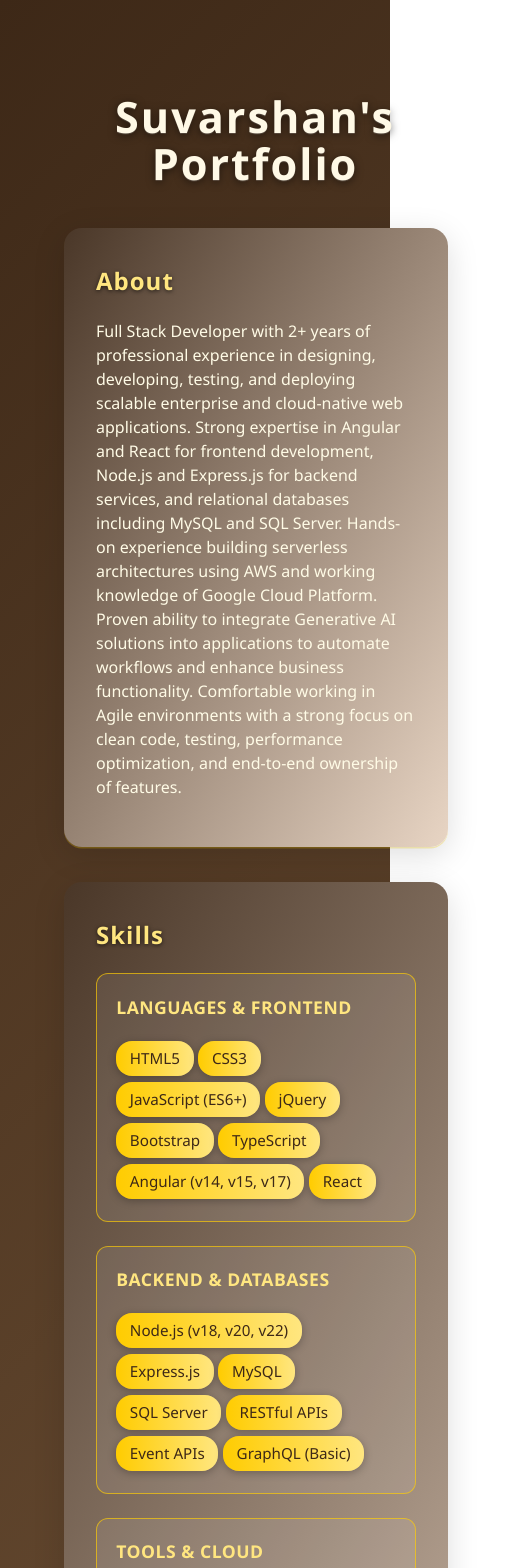
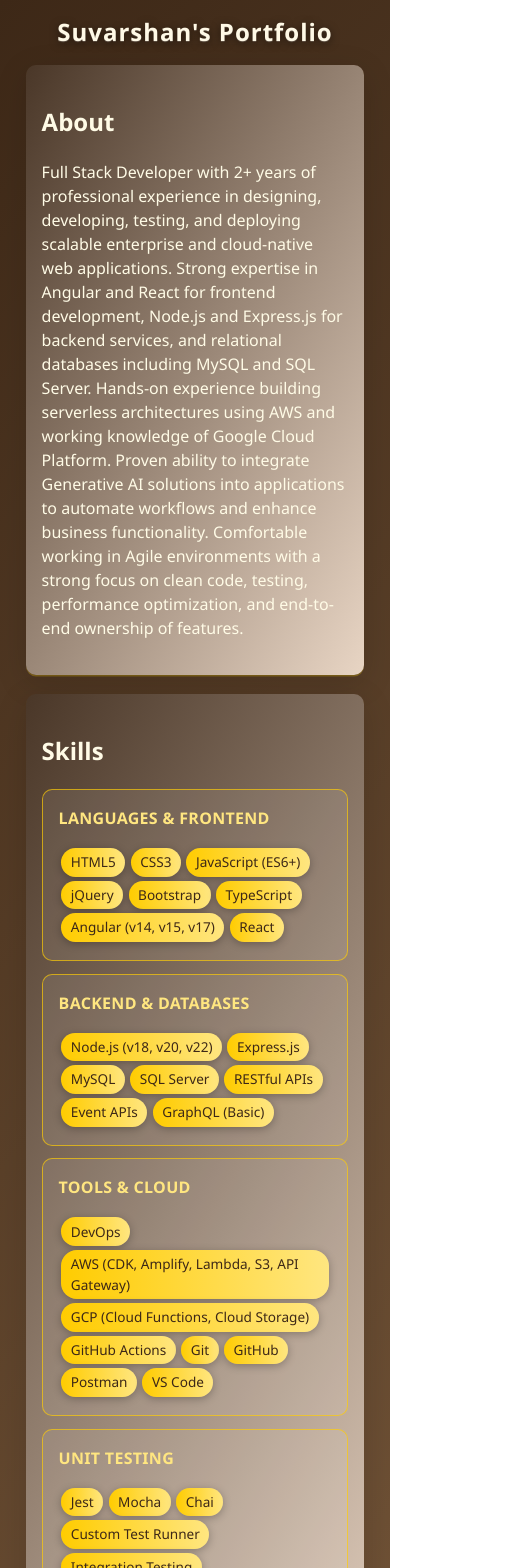
Before and after one commit to Suvarshan/Protfolio, a React (Vite) app in the folder my-portfolio/: page / in a window 390 px wide. Shown: the top 1568 px of the page, 512 px wide, since content can reach past the window. Built offline with nearby package versions, Linux system fonts and the light colour scheme.

Commit message:
Enhanced the UI

```diff
--- a/my-portfolio/src/App.css
+++ b/my-portfolio/src/App.css
@@ -9,40 +9,55 @@ body {
 #root, .portfolio-container {
   max-width: 1100px;
   margin: 0 auto;
-  padding: 2rem;
+  padding: 1rem 2rem;
+}
+
+@media (max-width: 768px) {
+  #root, .portfolio-container {
+    padding: 0.8rem 1rem;
+    max-width: 100%;
+  }
+}
+
+@media (max-width: 480px) {
+  #root, .portfolio-container {
+    padding: 0.6rem 0.8rem;
+  }
 }
 
 .portfolio-container h1 {
   text-align: center;
   font-size: 2.7rem;
-  margin-bottom: 2.5rem;
+  margin: 0 0 2rem 0;
   color: #fff9e6;
   letter-spacing: 2px;
   font-weight: 700;
   text-shadow: 0 2px 8px #0008, 0 1px 0 #fff3;
   transition: color 0.3s;
-  min-height: 3.5rem;
   display: flex;
   align-items: center;
   justify-content: center;
+  word-break: break-word;
 }
+
+@media (max-width: 768px) {
+  .portfolio-container h1 {
+    font-size: 2rem;
+    margin: 0 0 1.5rem 0;
+  }
+}
+
+@media (max-width: 480px) {
+  .portfolio-container h1 {
+    font-size: 1.5rem;
+    margin: 0 0 1.2rem 0;
+    letter-spacing: 1px;
+  }
+}
+
 .portfolio-container h1:hover {
   color: #ffe680;
   text-shadow: 0 2px 16px #ffcc00, 0 1px 0 #fff3;
-}
-
-.typewriter {
-  border-right: 2px solid #ffe680;
-  animation: blink 0.7s infinite;
-}
-
-@keyframes blink {
-  0%, 49% {
-    border-right-color: #ffe680;
-  }
-  50%, 100% {
-    border-right-color: transparent;
-  }
 }
 
 section {
@@ -54,22 +69,21 @@ section {
   text-align: left;
   transition: box-shadow 0.3s, transform 0.3s;
 }
-section:hover {
-  box-shadow: 0 12px 48px 0 #ffcc0099, 0 2px 0 #ffd70066;
-  transform: translateY(-4px) scale(1.01);
+
+@media (max-width: 768px) {
+  section {
+    margin-bottom: 1.5rem;
+    padding: 1.5rem 1.2rem;
+    border-radius: 12px;
+  }
 }
 
-section h2 {
-  color: #ffe680;
-  margin-top: 0;
-  font-size: 1.5rem;
-  font-weight: 700;
-  letter-spacing: 1px;
-  text-shadow: 0 1px 4px #000a;
-  transition: color 0.3s;
-}
-section h2:hover {
-  color: #fff9e6;
+@media (max-width: 480px) {
+  section {
+    margin-bottom: 1.2rem;
+    padding: 1.2rem 1rem;
+    border-radius: 10px;
+  }
 }
 
 .skills-grid {
@@ -79,6 +93,20 @@ section h2:hover {
   margin-top: 1.2rem;
 }
 
+@media (max-width: 768px) {
+  .skills-grid {
+    grid-template-columns: repeat(2, 1fr);
+    gap: 1rem;
+  }
+}
+
+@media (max-width: 480px) {
+  .skills-grid {
+    grid-template-columns: 1fr;
+    gap: 0.8rem;
+  }
+}
+
 .skill-column {
   background: rgba(255, 255, 255, 0.08);
   border-radius: 12px;
@@ -86,6 +114,14 @@ section h2:hover {
   border: 1.5px solid #ffcc00aa;
   transition: all 0.3s;
 }
+
+@media (max-width: 480px) {
+  .skill-column {
+    padding: 1rem;
+    border-radius: 10px;
+  }
+}
+
 .skill-column:hover {
   background: rgba(255, 204, 0, 0.12);
   border-color: #ffe680;
@@ -100,6 +136,13 @@ section h2:hover {
   font-weight: 600;
   text-transform: uppercase;
   letter-spacing: 0.5px;
+}
+
+@media (max-width: 480px) {
+  .skill-column h3 {
+    font-size: 1rem;
+    letter-spacing: 0.3px;
+  }
 }
 
 .skill-column ul {
@@ -121,6 +164,15 @@ section h2:hover {
   transition: all 0.2s;
   cursor: pointer;
 }
+
+@media (max-width: 480px) {
+  .skill-column li {
+    font-size: 0.85rem;
+    padding: 0.3em 0.7em;
+    margin: 0.15em 0.2em;
+  }
+}
+
 .skill-column li:hover {
   background: linear-gradient(90deg, #ffe680 0%, #ffff99 100%);
   transform: scale(1.08);
@@ -135,7 +187,15 @@ section h2:hover {
 .certifications li, .contact li {
   color: #fffbe6;
   font-size: 1.05rem;
+  margin-bottom: 0.5rem;
 }
+
+@media (max-width: 480px) {
+  .certifications li, .contact li {
+    font-size: 1rem;
+  }
+}
+
 .contact li {
   display: block;
   background: none;
@@ -148,6 +208,7 @@ section h2:hover {
   text-decoration: underline;
   transition: color 0.2s;
   font-weight: 500;
+  word-break: break-all;
 }
 .contact a:hover {
   color: #fff9e6;
@@ -158,6 +219,14 @@ section h2:hover {
   padding-bottom: 0.7em;
   border-bottom: 1px solid #ffcc0044;
 }
+
+@media (max-width: 480px) {
+  .exp-item {
+    margin-bottom: 1.2em;
+    padding-bottom: 0.6em;
+  }
+}
+
 .exp-item:last-child {
   border-bottom: none;
 }
@@ -168,14 +237,35 @@ section h2:hover {
   font-weight: 600;
   text-shadow: 0 1px 4px #000a;
 }
+
+@media (max-width: 480px) {
+  .exp-item h3 {
+    font-size: 1.05em;
+  }
+}
+
 .exp-item span {
   font-size: 0.98em;
   color: #fffbe6cc;
 }
+
+@media (max-width: 480px) {
+  .exp-item span {
+    font-size: 0.9em;
+  }
+}
+
 .exp-item ul {
   margin: 0.5em 0 0 1.2em;
   padding: 0;
 }
+
+@media (max-width: 480px) {
+  .exp-item ul {
+    margin: 0.5em 0 0 1em;
+  }
+}
+
 .exp-item li {
   color: #fffbe6;
   background: none;
@@ -188,6 +278,13 @@ section h2:hover {
   box-shadow: none;
   transition: color 0.2s;
 }
+
+@media (max-width: 480px) {
+  .exp-item li {
+    font-size: 0.95rem;
+  }
+}
+
 .exp-item li:hover {
   color: #ffe680;
 }
@@ -199,6 +296,20 @@ section h2:hover {
   margin-top: 1.2rem;
 }
 
+@media (max-width: 768px) {
+  .projects-grid {
+    grid-template-columns: 1fr;
+    gap: 1.2rem;
+  }
+}
+
+@media (max-width: 480px) {
+  .projects-grid {
+    grid-template-columns: 1fr;
+    gap: 1rem;
+  }
+}
+
 .project-card {
   background: rgba(255, 255, 255, 0.05);
   border: 1.5px solid #ffcc00aa;
@@ -207,6 +318,13 @@ section h2:hover {
   transition: all 0.3s ease;
   display: flex;
   flex-direction: column;
+}
+
+@media (max-width: 480px) {
+  .project-card {
+    padding: 1.2rem;
+    border-radius: 10px;
+  }
 }
 
 .project-card:hover {
@@ -224,6 +342,12 @@ section h2:hover {
   transition: color 0.3s;
 }
 
+@media (max-width: 480px) {
+  .project-card h3 {
+    font-size: 1.05rem;
+  }
+}
+
 .project-card:hover h3 {
   color: #fff9e6;
 }
@@ -236,6 +360,13 @@ section h2:hover {
   flex-grow: 1;
 }
 
+@media (max-width: 480px) {
+  .project-description {
+    font-size: 0.95rem;
+    line-height: 1.4;
+  }
+}
+
 .project-tech {
   margin-bottom: 1.2rem;
 }
@@ -246,6 +377,13 @@ section h2:hover {
   display: block;
   margin-bottom: 0.6rem;
   font-size: 0.95rem;
+}
+
+@media (max-width: 480px) {
+  .project-tech strong,
+  .project-highlights strong {
+    font-size: 0.9rem;
+  }
 }
 
 .project-tech ul,
@@ -269,6 +407,13 @@ section h2:hover {
   transition: all 0.2s;
 }
 
+@media (max-width: 480px) {
+  .project-tech li {
+    font-size: 0.8rem;
+    padding: 0.3rem 0.6rem;
+  }
+}
+
 .project-tech li:hover {
   background: linear-gradient(90deg, #ffe680 0%, #ffff99 100%);
   transform: scale(1.05);
@@ -286,6 +431,13 @@ section h2:hover {
   line-height: 1.4;
   padding-left: 0.8rem;
   position: relative;
+}
+
+@media (max-width: 480px) {
+  .project-highlights li {
+    font-size: 0.9rem;
+    line-height: 1.35;
+  }
 }
 
 .project-highlights li::before {
--- a/my-portfolio/src/App.tsx
+++ b/my-portfolio/src/App.tsx
@@ -1,30 +1,15 @@
 
-import { useState, useEffect } from 'react';
+import { useState } from 'react';
 import './App.css';
 import type { PortfolioData } from './types/portfolio';
 import { portfolioData } from './services/portfolioData';
 
 function App() {
   const [data] = useState<PortfolioData>(portfolioData);
-  const [displayedTitle, setDisplayedTitle] = useState('');
-  const fullTitle = "Suvarshan's Portfolio";
-
-  useEffect(() => {
-    let index = 0;
-    const interval = setInterval(() => {
-      if (index <= fullTitle.length) {
-        setDisplayedTitle(fullTitle.slice(0, index));
-        index++;
-      } else {
-        clearInterval(interval);
-      }
-    }, 100);
-    return () => clearInterval(interval);
-  }, []);
 
   return (
     <div className="portfolio-container">
-      <h1 className="typewriter">{displayedTitle}</h1>
+      <h1>Suvarshan's Portfolio</h1>
       <>
         <section className="about">
           <h2>About</h2>
```
